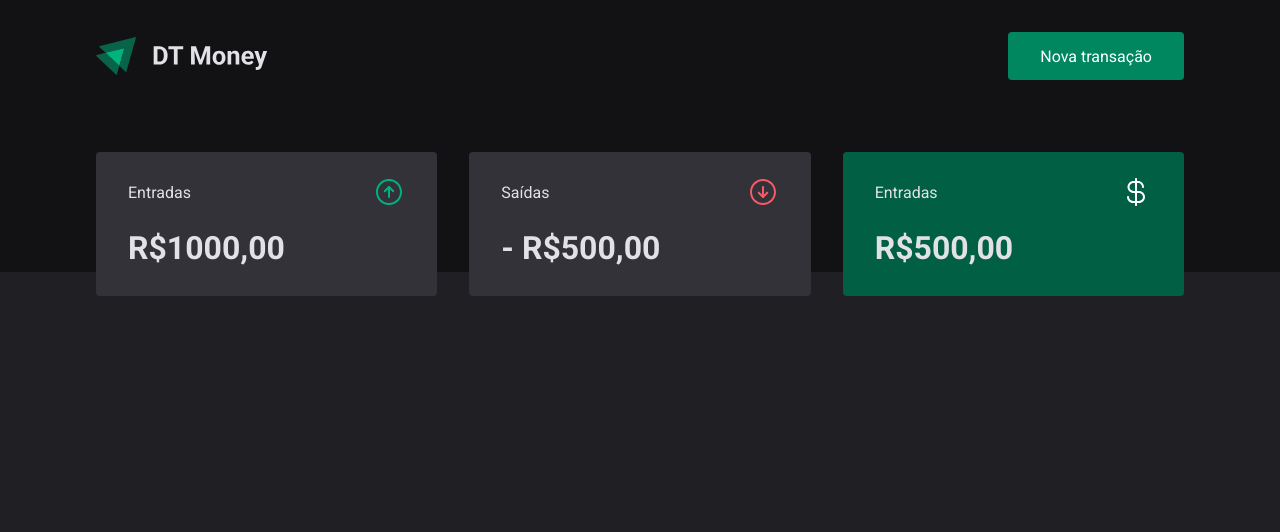
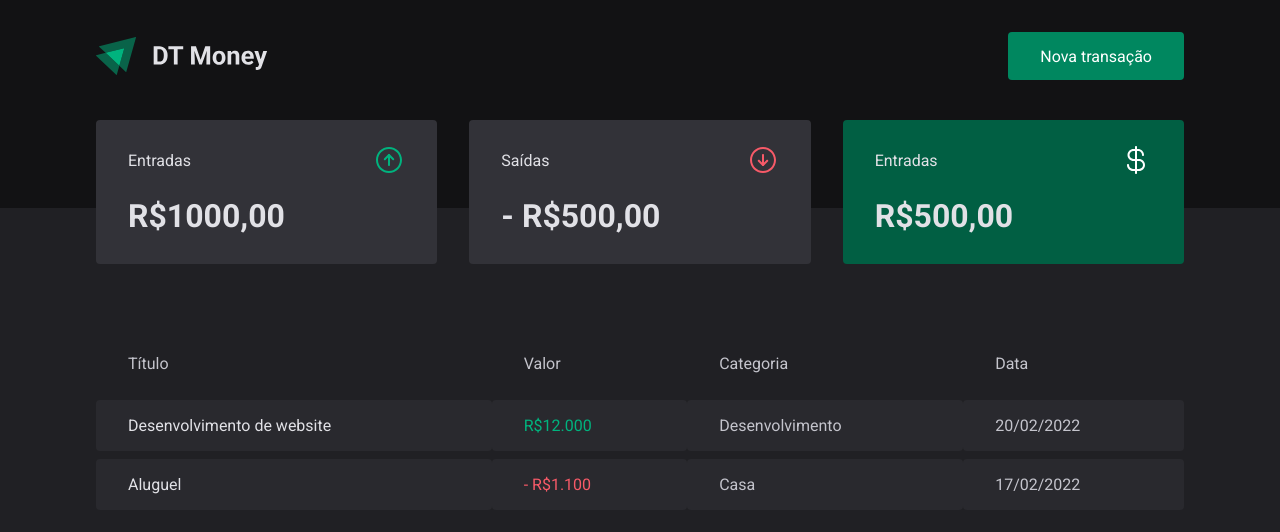
Before and after one commit to dandevweb/ds-money, a React (Create React App) app: page / in a window 1280 px wide. Shown: the top 532 px of the page. Built offline with nearby package versions, Linux system fonts and the light colour scheme.

Commit message:
Created TransactionsTable component

```diff
--- a/src/components/Dashboard/index.tsx
+++ b/src/components/Dashboard/index.tsx
@@ -1,10 +1,12 @@
 import { Summary } from "../Summary";
+import { TransactionsTable } from "../TransactionsTable";
 import { Container } from "./styles";
 
 export function Dashboard() {
     return (
         <Container>
             <Summary />
+            <TransactionsTable />
         </Container>
     )
 }
--- a/src/components/Header/styles.ts
+++ b/src/components/Header/styles.ts
@@ -8,7 +8,7 @@
     max-width: 1120px;
     margin: 0 auto;
 
-    padding: 2rem 1rem 12rem;
+    padding: 2rem 1rem 8rem;
     display: flex;
     align-items: center;
     justify-content: space-between;
--- a/src/components/Summary/styles.ts
+++ b/src/components/Summary/styles.ts
@@ -4,7 +4,7 @@
     display: grid;
     grid-template-columns: repeat(3, 1fr);
     gap: 2rem;
-    margin-top: -10rem;
+    margin-top: -8rem;
 
     div {
         background: var(--shape-thirty);
--- /dev/null
+++ b/src/components/TransactionsTable/index.tsx
@@ -0,0 +1,33 @@
+import { Container } from "./styles";
+
+export function TransactionsTable() {
+    return (
+        <Container>
+            <table>
+                <thead>
+                    <tr>
+                        <th>Título</th>
+                        <th>Valor</th>
+                        <th>Categoria</th>
+                        <th>Data</th>
+                    </tr>
+                </thead>
+
+                <tbody>
+                    <tr>
+                        <td>Desenvolvimento de website</td>
+                        <td className="deposit">R$12.000</td>
+                        <td>Desenvolvimento</td>
+                        <td>20/02/2022</td>
+                    </tr>
+                    <tr>
+                        <td>Aluguel</td>
+                        <td className="withdraw">- R$1.100</td>
+                        <td>Casa</td>
+                        <td>17/02/2022</td>
+                    </tr>
+                </tbody>
+            </table>
+        </Container>
+    )
+}
--- /dev/null
+++ b/src/components/TransactionsTable/styles.ts
@@ -0,0 +1,38 @@
+import styled from "styled-components";
+
+export const Container = styled.div`
+    margin-top: 4rem;
+
+    table {
+        width: 100%;
+        border-spacing: 0 0.5rem;
+
+        th {
+            color: var(--text-body);
+            font-weight: 400;
+            padding: 1rem 2rem;
+            text-align: left;
+            line-height: 1.5rem;
+        }
+
+        td {
+            padding: 1rem 2rem;
+            border: 0;
+            background: var(--shape-secondary);
+            color: var(--text-body);
+            border-radius: 0.25rem;
+
+            &:first-child {
+                color: var(--text-title);
+            }
+
+            &.deposit {
+                color: var(--green-light);
+            }
+
+            &.withdraw {
+                color: var(--red);
+            }
+        }
+    }
+`
```
